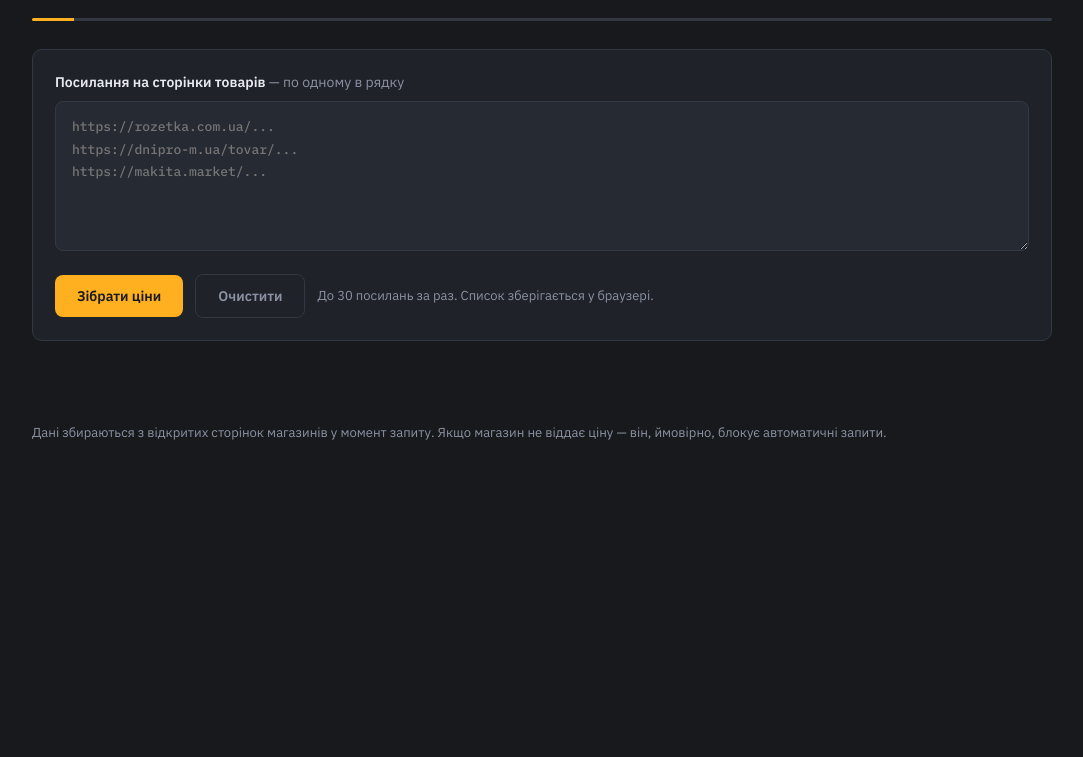
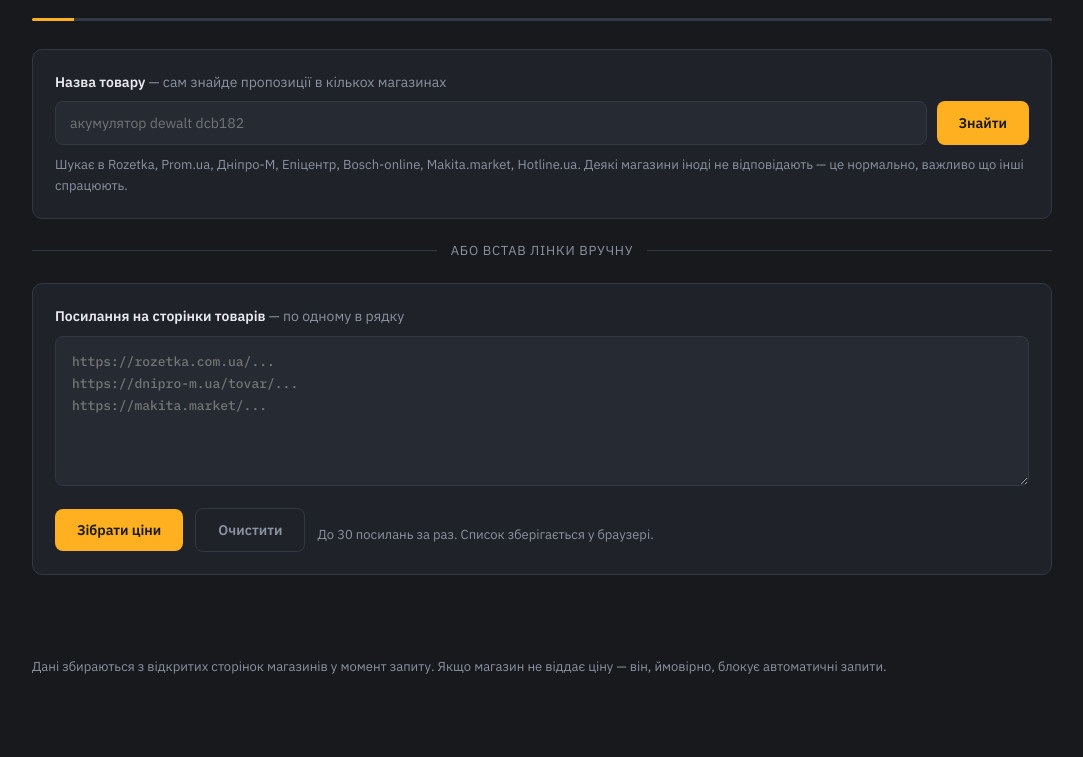
Before and after one commit to butkovashulga-prog/price-radar, a Flask app: page / in a window 1280 px wide. Shown: the part 92-849 px from the top of the page, without its empty margins (98-1181 px from the left). Before the commit the page ends 532 px from the top, so only its background shows below. Run offline with Flask 3, Linux system fonts and the light colour scheme.

Commit message:
Update index.html

```diff
--- a/templates/index.html
+++ b/templates/index.html
@@ -85,6 +85,27 @@ button:active{transform:translateY(1px)}
 .btn-ghost:hover{color:var(--text);border-color:var(--muted)}
 .hint{color:var(--muted);font-size:13px}
 
+.search-row{display:flex;gap:10px;flex-wrap:wrap}
+.search-row input{
+  flex:1;min-width:220px;
+  background:var(--panel-2);
+  border:1px solid var(--line);
+  border-radius:8px;
+  color:var(--text);
+  font-family:'IBM Plex Sans',sans-serif;
+  font-size:14px;
+  padding:12px 14px;
+}
+.search-row input:focus{outline:2px solid var(--accent);outline-offset:1px;border-color:transparent}
+.card .hint{margin-top:10px}
+
+.or-divider{
+  display:flex;align-items:center;gap:14px;
+  margin:22px 0;color:var(--muted);font-size:13px;
+  text-transform:uppercase;letter-spacing:.06em;
+}
+.or-divider::before,.or-divider::after{content:"";flex:1;height:1px;background:var(--line)}
+
 /* ---------- статус ---------- */
 #status{margin:20px 0 0;font-size:14px;color:var(--muted);min-height:22px}
 #status.scanning::before{
@@ -138,6 +159,17 @@ footer{margin-top:40px;color:var(--muted);font-size:13px}
   <div class="scan-line" aria-hidden="true"></div>
 
   <div class="card">
+    <label for="query">Назва товару <span>— сам знайде пропозиції в кількох магазинах</span></label>
+    <div class="search-row">
+      <input type="text" id="query" placeholder="акумулятор dewalt dcb182" spellcheck="false">
+      <button class="btn-primary" id="searchBtn">Знайти</button>
+    </div>
+    <p class="hint">Шукає в Rozetka, Prom.ua, Дніпро-М, Епіцентр, Bosch-online, Makita.market, Hotline.ua. Деякі магазини іноді не відповідають — це нормально, важливо що інші спрацюють.</p>
+  </div>
+
+  <div class="or-divider"><span>або встав лінки вручну</span></div>
+
+  <div class="card">
     <label for="links">Посилання на сторінки товарів <span>— по одному в рядку</span></label>
     <textarea id="links" placeholder="https://rozetka.com.ua/...&#10;https://dnipro-m.ua/tovar/...&#10;https://makita.market/..." spellcheck="false"></textarea>
     <div class="actions">
@@ -175,8 +207,10 @@ footer{margin-top:40px;color:var(--muted);font-size:13px}
 
 <script>
 const $links  = document.getElementById('links');
+const $query  = document.getElementById('query');
 const $status = document.getElementById('status');
 const $scan   = document.getElementById('scanBtn');
+const $search = document.getElementById('searchBtn');
 const $clear  = document.getElementById('clearBtn');
 const $export = document.getElementById('exportBtn');
 const $results= document.getElementById('results');
@@ -261,6 +295,42 @@ $scan.addEventListener('click', async () => {
   }
 });
 
+$search.addEventListener('click', async () => {
+  const query = $query.value.trim();
+  if(!query){
+    $status.textContent = 'Введіть назву товару.';
+    return;
+  }
+  $search.disabled = true;
+  $status.className = 'scanning';
+  $status.textContent = `Шукаю «${query}» у кількох магазинах…`;
+
+  try{
+    const resp = await fetch('/api/search', {
+      method:'POST',
+      headers:{'Content-Type':'application/json'},
+      body: JSON.stringify({query})
+    });
+    const data = await resp.json();
+    if(!resp.ok) throw new Error(data.error || 'Помилка сервера');
+
+    if(!data.results.length){
+      $status.className = '';
+      $status.textContent = data.message || 'Нічого не знайдено.';
+      return;
+    }
+    render(data.results);
+    const ok = data.results.filter(r => r.price != null).length;
+    $status.className = '';
+    $status.textContent = `Готово: знайдено ${data.results.length} пропозицій, ціни визначено у ${ok}.`;
+  }catch(e){
+    $status.className = '';
+    $status.textContent = 'Не вдалося виконати пошук: ' + e.message;
+  }finally{
+    $search.disabled = false;
+  }
+});
+
 $clear.addEventListener('click', () => {
   $links.value = '';
   localStorage.removeItem('priceRadarLinks');
```
